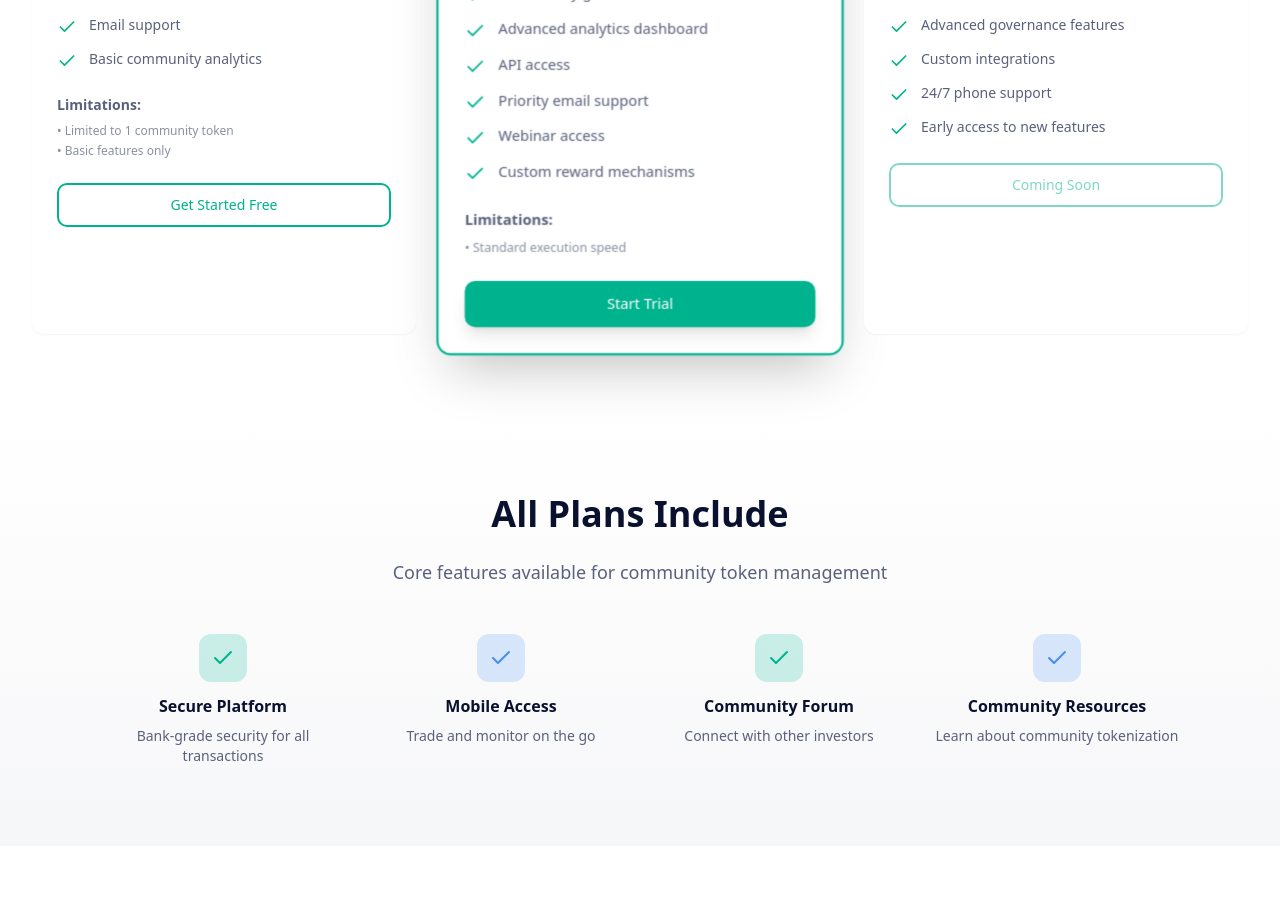
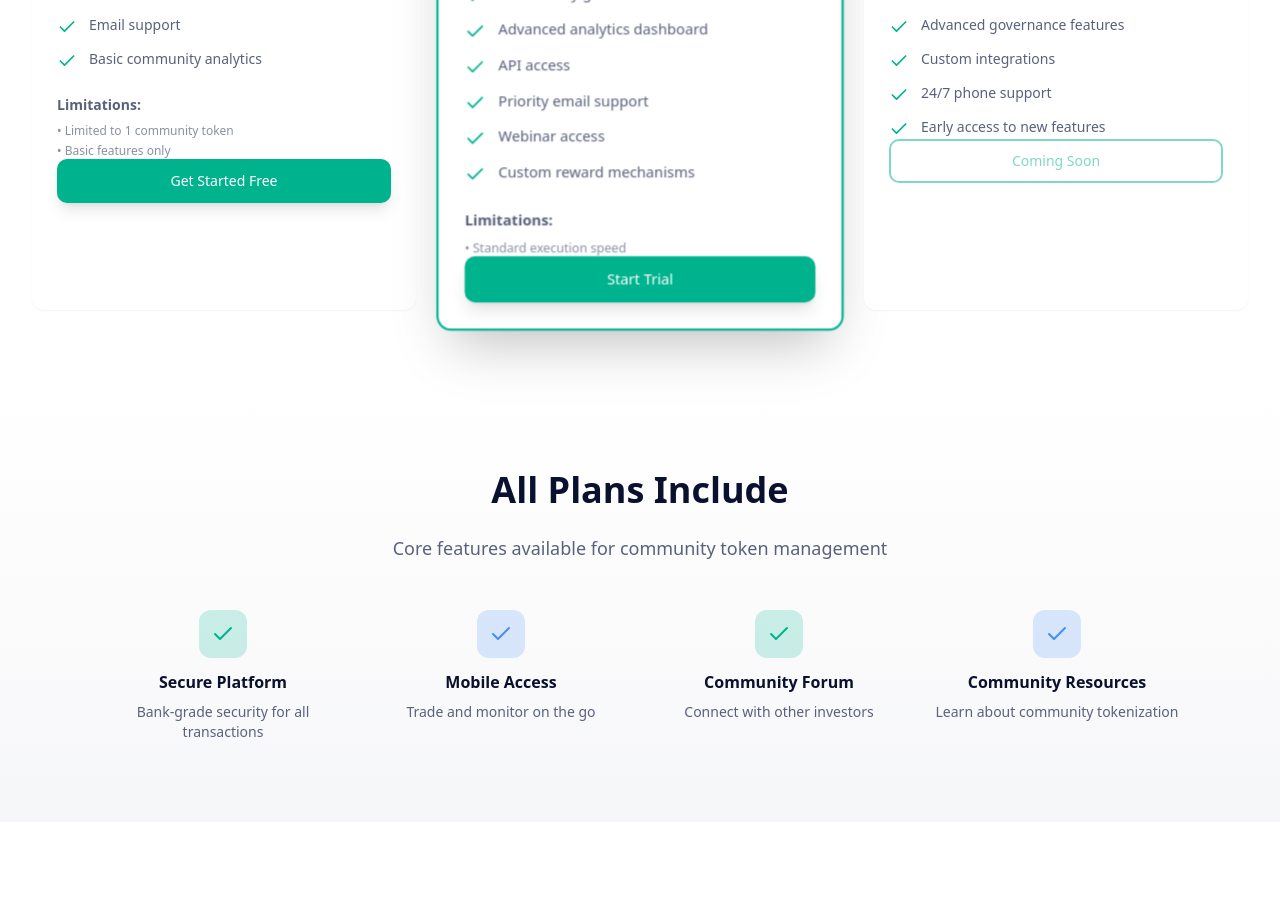
Before and after one commit to quantbasket/QB-monorepo, a React (Vite) app: page /pricing in a window 1280 px wide. Shown: the part 840-1746 px from the top of the page. Built offline with nearby package versions, Linux system fonts and the light colour scheme.

Commit message:
fix: Pricing get Started Button

```diff
--- a/src/pages/Pricing.tsx
+++ b/src/pages/Pricing.tsx
@@ -4,6 +4,7 @@ import { Card, CardContent, CardHeader, CardTitle } from "@/components/ui/card";
 import { Button } from "@/components/ui/button";
 import { Badge } from "@/components/ui/badge";
 import { Check, Star, Zap, Crown } from "lucide-react";
+import { Link } from "react-router-dom"; // Import Link
 
 const Pricing = () => {
   const plans = [
@@ -158,15 +159,29 @@ const Pricing = () => {
                     </div>
                   )}
 
+                  {plan.name === 'Free' ? (
+                    <Link to="/signup" className="w-full">
+                        <Button
+                            variant="qbPrimary"
+                            className="w-full"
+                            size="lg"
+                        >
+                            Get Started Free
+                        </Button>
+                    </Link>
+                  ) : (
+                    // Link for Standard and Pro (if Pro becomes available for trial)
+                    <Link to={`/signup?plan=${plan.name.toLowerCase()}`} className="w-full">
                         <Button
                             variant={plan.popular ? "qbPrimary" : "qbOutline"}
                             className="w-full"
                             size="lg"
                             disabled={plan.available === false}
                         >
-                    {plan.name === 'Free' ? 'Get Started Free' :
-                     plan.available === false ? 'Coming Soon' : 'Start Trial'}
+                            {plan.available === false ? 'Coming Soon' : 'Start Trial'}
                         </Button>
+                    </Link>
+                  )}
                 </CardContent>
               </Card>
             ))}
```
Lines whose indentation alone changed are shown as unchanged.
